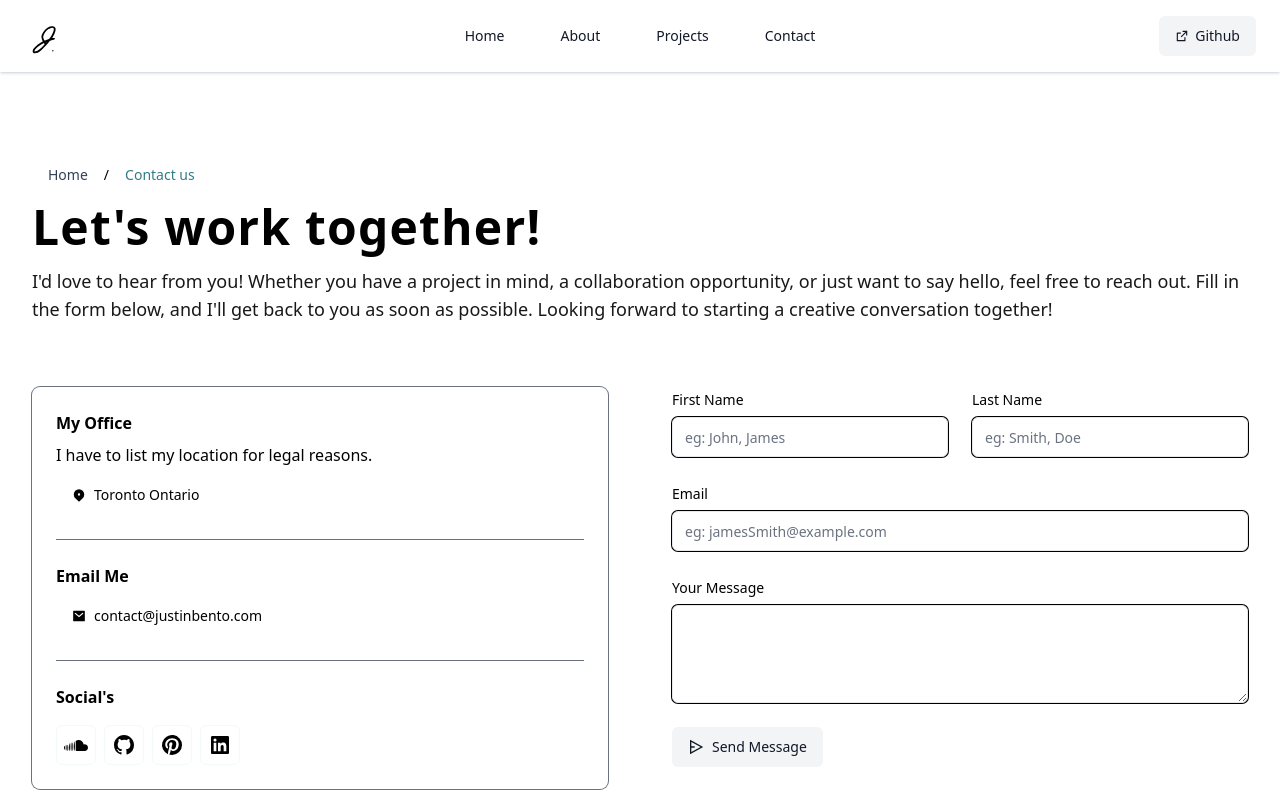
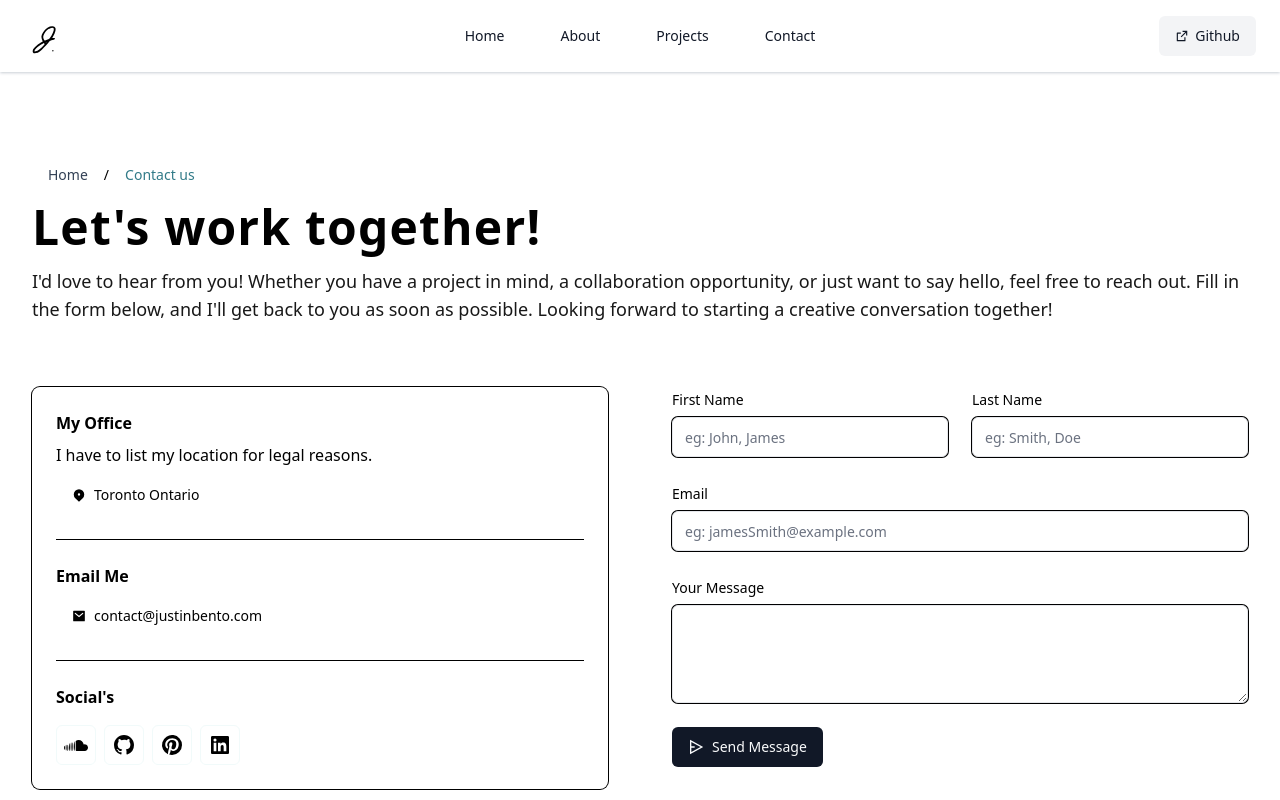
Before and after one commit to Justin-Bento/portfolio, a Next.js app: page /contact in a window 1280 px wide. Shown: the top 800 px of the page. Built offline with nearby package versions, Linux system fonts and the light colour scheme; no server answers.

Commit message:
Update button for contact form.

```diff
--- a/components/ContactForm.tsx
+++ b/components/ContactForm.tsx
@@ -79,7 +79,11 @@ export default function ContactForm() {
             {errors.Message && <span className="text-sm text-red-500">* Message field is required</span>}
           </div>
           <div data-form="user-message" className="sm:col-span-2">
-            <Button type="submit" variant="secondary" className="flex items-center gap-2">
+            <Button
+              type="submit"
+              variant="default"
+              className="flex items-center gap-2 dark:bg-gray-200 dark:text-black"
+            >
               <RiSendPlane2Line className="size-4" />
               Send Message
             </Button>
--- a/pages/contact.tsx
+++ b/pages/contact.tsx
@@ -38,7 +38,7 @@ export default function Contact() {
               possible. Looking forward to starting a creative conversation together!
             </p>
           </section>
-          <div className="overflow-hidden ring-1 ring-gray-500 dark:ring-gray-50 rounded-lg">
+          <div className="overflow-hidden ring-1 ring-black dark:ring-gray-50 rounded-lg">
             <div className="px-4 py-5 sm:p-6 ">
               <h2 className="text-base font-semibold capitalize font-display dark:text-primary-40">My Office</h2>
               <p className="mt-2 text-base dark:text-primary-40">I have to list my location for legal reasons.</p>
@@ -46,13 +46,13 @@ export default function Contact() {
                 <RiMapPin2Fill />
                 Toronto Ontario
               </Button>
-              <hr className="my-6 border-1 border-gray-500 dark:border-gray-50" />
+              <hr className="my-6 border-1 border-black dark:border-gray-50" />
               <h2 className="text-base font-semibold capitalize font-display ">Email Me</h2>
               <Button variant="ghost" className="inline-flex items-center gap-2 mt-2 normal-case ">
                 <RiMailFill />
                 contact@justinbento.com
               </Button>
-              <hr className="my-6 border-1 border-gray-500 dark:border-gray-50" />
+              <hr className="my-6 border-1 border-black dark:border-gray-50" />
               <h2 className="text-base font-semibold capitalize font-display ">Social&#39;s</h2>
               <div className="flex items-center gap-2 mt-4">
                 {footer_navigation.map((item: any) => (
```
